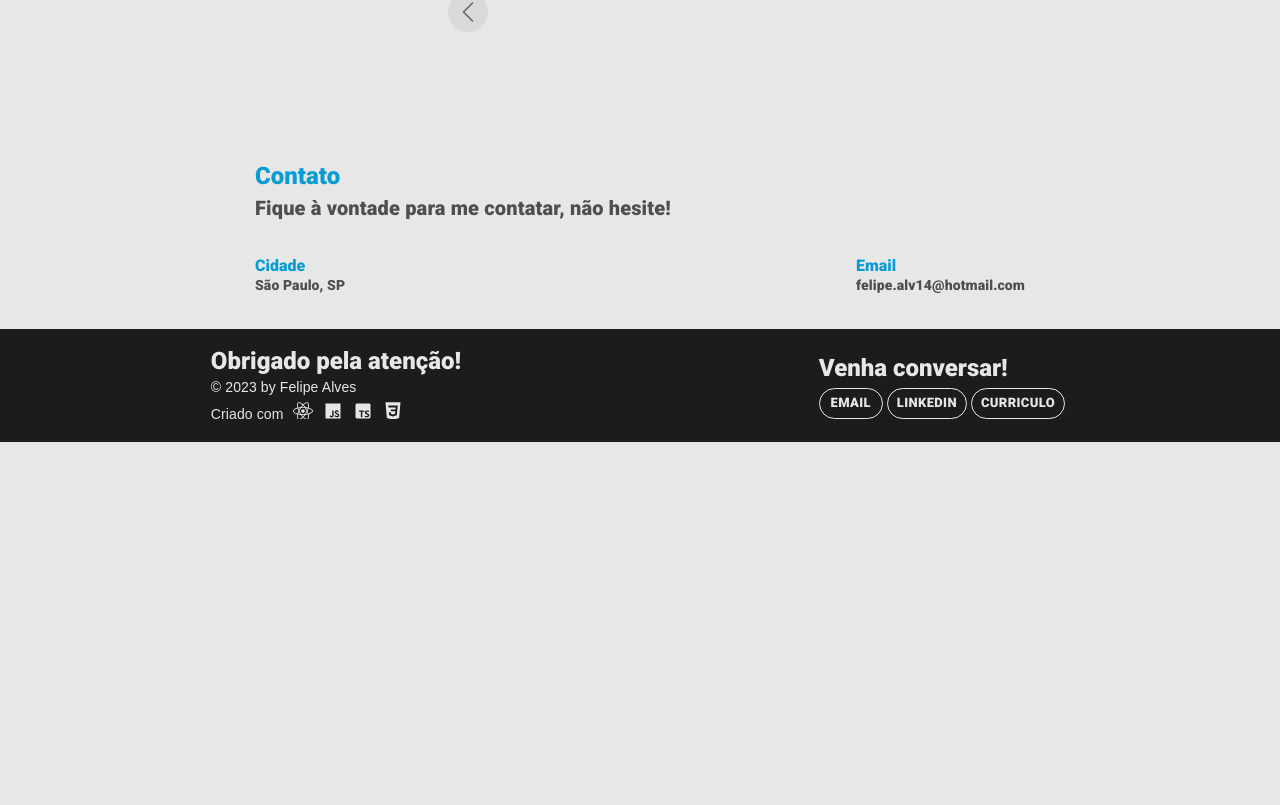
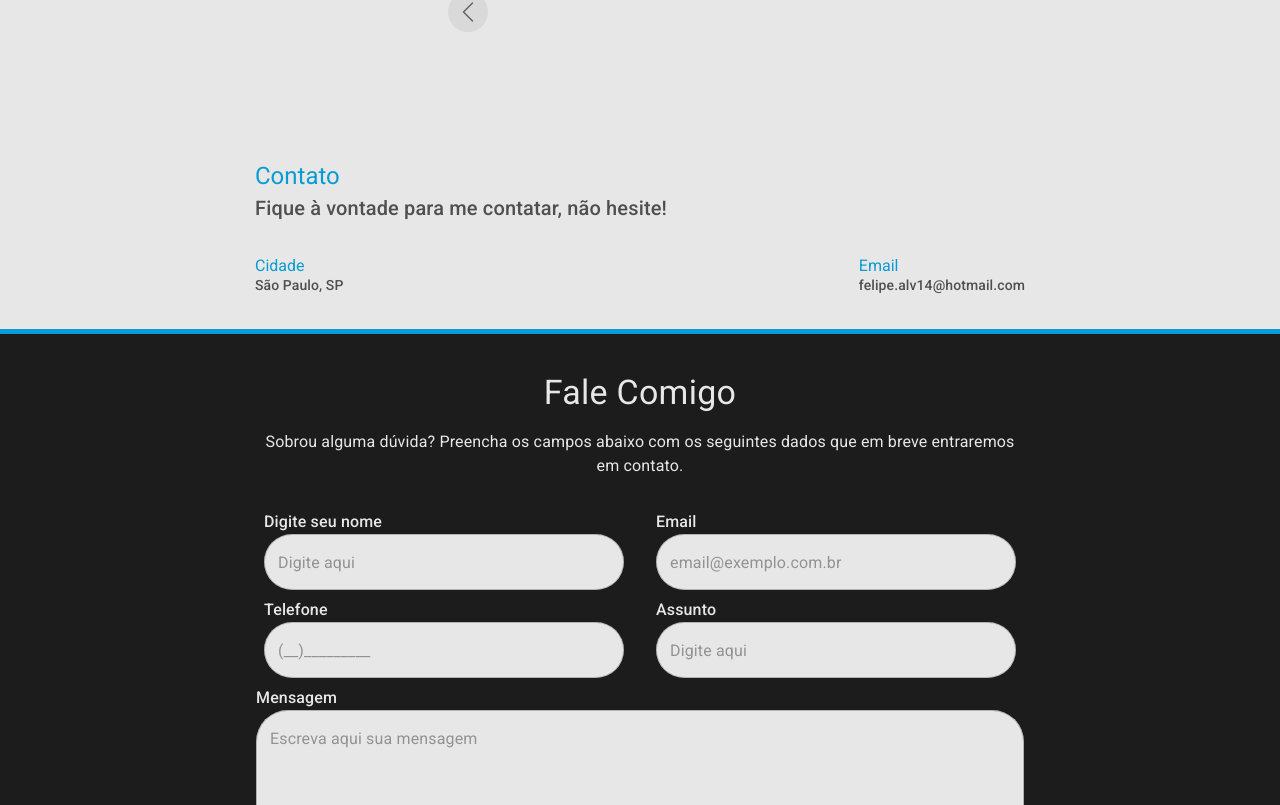
Before and after one commit to Felipe-alv-es/site-portifolio, a React (Create React App) app: page / in a window 1280 px wide. Shown: the part 1995-2800 px from the top of the page. Before the commit the page ends 2437 px from the top, so only its background shows below. Built offline with nearby package versions, Linux system fonts and the light colour scheme.

Commit message:
chore(Footer): base of form finished

```diff
--- a/public/index.html
+++ b/public/index.html
@@ -26,7 +26,8 @@
     -->
     <title>Felipe Alves</title>
     <!-- <link href="https://fonts.googleapis.com/css2?family=Roboto:wght@900&display=swap" rel="stylesheet"> -->
-    <link href="https://fonts.googleapis.com/css2?family=Open+Sans:wght@500&family=Roboto:wght@900&display=swap" rel="stylesheet">
+    <!-- <link href="https://fonts.googleapis.com/css2?family=Open+Sans:wght@500&family=Roboto:wght@900&display=swap" rel="stylesheet"> -->
+    <link href="https://fonts.googleapis.com/css2?family=Roboto:wght@400;500&display=swap" rel="stylesheet">
   </head>
   <body>
     <noscript>You need to enable JavaScript to run this app.</noscript>
--- /dev/null
+++ b/src/assets/utils/navbarOptions.tsx
@@ -0,0 +1,14 @@
+import React from "react";
+import {
+  AiFillHome,
+  AiFillDatabase,
+  AiFillProject,
+  AiFillMessage,
+} from "react-icons/ai";
+
+export const navbarOptions = [
+  { text: "Home", icon: <AiFillHome /> },
+  { text: "Sobre", icon: <AiFillDatabase /> },
+  { text: "Projetos", icon: <AiFillProject /> },
+  { text: "Contato", icon: <AiFillMessage /> },
+];
--- /dev/null
+++ b/src/components/Footer/ContactForm.js
@@ -0,0 +1,47 @@
+import React from "react";
+import { Box, Button } from "@mui/material";
+import {
+  StyledButtonIcon,
+  StyledTextField,
+  getTextfieldContainerStyle,
+  StyledTextFieldMessage,
+  getButtonStyle,
+} from "./ContactForm.styles.tsx";
+
+const ContactForm = () => {
+  return (
+    <Box>
+      <form>
+        <Box sx={getTextfieldContainerStyle}>
+          <Box>
+            <StyledButtonIcon>Digite seu nome</StyledButtonIcon>
+            <StyledTextField placeholder="Digite aqui" />
+          </Box>
+          <Box>
+            <StyledButtonIcon>Email</StyledButtonIcon>
+            <StyledTextField placeholder="email@exemplo.com.br" />
+          </Box>
+        </Box>
+        <Box sx={getTextfieldContainerStyle}>
+          <Box>
+            <StyledButtonIcon>Telefone</StyledButtonIcon>
+            <StyledTextField placeholder="(__)_________" />
+          </Box>
+          <Box>
+            <StyledButtonIcon>Assunto</StyledButtonIcon>
+            <StyledTextField placeholder="Digite aqui" />
+          </Box>
+        </Box>
+        <Box>
+          <StyledButtonIcon>Mensagem</StyledButtonIcon>
+          <StyledTextFieldMessage />
+        </Box>
+        <Box sx={getButtonStyle}>
+          <Button size="large">Enviar Contato</Button>
+        </Box>
+      </form>
+    </Box>
+  );
+};
+
+export default ContactForm;
--- /dev/null
+++ b/src/components/Footer/ContactForm.styles.tsx
@@ -0,0 +1,74 @@
+import React from "react";
+import { TextField, Typography } from "@mui/material";
+
+export const getTextfieldContainerStyle = () => ({
+  display: "flex",
+  margin: "8px",
+  "> :first-child": { width: "100%", marginRight: "16px" },
+  "> :last-child": {
+    width: "100%",
+    marginLeft: "16px",
+  },
+});
+
+export const getButtonStyle = () => ({
+  justifyContent: "center",
+  display: "flex",
+  "> button": {
+    background: "#089cd4",
+    color: "white",
+    borderRadius: "32px",
+    textTransform: "none",
+    padding: "12px 24px 12px 24px",
+    fontSize: "16px",
+    marginTop: "24px",
+    fontWeight: "normal",
+    width: "50%",
+    ":hover": {
+      background: "#078ABA",
+    },
+  },
+});
+
+export const StyledButtonIcon = (props) => {
+  return (
+    <Typography sx={{ color: "#e7e7e7", fontWeight: "medium" }} {...props} />
+  );
+};
+
+export const StyledTextField = (props) => {
+  return (
+    <TextField
+      fullWidth
+      sx={{
+        background: "#e7e7e7",
+        borderRadius: "32px",
+        borderStyle: "none",
+        "> div": {
+          borderRadius: "32px",
+        },
+      }}
+      {...props}
+    />
+  );
+};
+
+export const StyledTextFieldMessage = (props) => {
+  return (
+    <TextField
+      multiline
+      minRows={"10"}
+      placeholder="Escreva aqui sua mensagem"
+      sx={{
+        width: "100%",
+        borderStyle: "none",
+        background: "#e7e7e7",
+        borderRadius: "32px",
+        "> div": {
+          borderRadius: "32px",
+        },
+      }}
+      {...props}
+    />
+  );
+};
--- a/src/components/Footer/Footer.js
+++ b/src/components/Footer/Footer.js
@@ -1,91 +1,153 @@
-import { Box, Button, Icon, Typography, Alert, Snackbar } from "@mui/material";
-import React, { useState } from "react";
+import React from "react";
+import { Box, Divider, Typography } from "@mui/material";
+import ContactForm from "./ContactForm.js";
+import { navbarOptions } from "../../assets/utils/navbarOptions.tsx";
+import { HashLink } from "react-router-hash-link";
+import Logo from "../../assets/images/Logos/FelitLogo.png";
 import {
   getContainerStyles,
+  getTitleStyle,
   getSubtitleStyle,
-  getFooterContentStyle,
-  getFooterButtonStyle,
 } from "./Footer.styles.ts";
-import { FaReact } from "react-icons/fa";
-import { BiLogoJavascript, BiLogoTypescript } from "react-icons/bi";
-import { IoLogoCss3 } from "react-icons/io";
 
 const Footer = () => {
-  const [hasCopied, setHasCopied] = useState(false);
+  // const [hasCopied, setHasCopied] = useState(false);
 
-  const handleOnClick = () => {
-    return () => {
-      navigator.clipboard.writeText("felipe.alv14@hotmail.com");
-      setHasCopied(true);
-      setTimeout(setHasCopied, 2000, false);
-    };
-  };
+  // const handleOnClick = () => {
+  //   return () => {
+  //     navigator.clipboard.writeText("felipe.alv14@hotmail.com");
+  //     setHasCopied(true);
+  //     setTimeout(setHasCopied, 2000, false);
+  //   };
+  // };
 
   return (
     <Box sx={getContainerStyles}>
-      <Box sx={getFooterContentStyle}>
-        <Typography fontFamily={"roboto"} variant="h5" color={"#e7e7e7"}>
-          Obrigado pela atenção!
-        </Typography>
-        <Box sx={getSubtitleStyle}>
+      <Typography sx={getTitleStyle}>Fale Comigo</Typography>
+      <Typography sx={getSubtitleStyle}>
+        Sobrou alguma dúvida? Preencha os campos abaixo com os seguintes dados
+        que em breve entraremos em contato.
+      </Typography>
+      <ContactForm />
+      <Box sx={{ m: 5 }} />
+      <Divider sx={{ background: "white" }} />
+      <Box sx={{ display: "flex", justifyContent: "space-between" }}>
+        <Box
+          sx={{ width: "35%", height: "fit-content" }}
+          component="img"
+          src={Logo}
+          alt="Man avatar generic image"
+        />
+        <Box
+          sx={{
+            padding: "32px",
+            "> ul": {
+              listStyle: "none",
+              "> li": {
+                margin: "16px 0px 16px 0px",
+                "> *": {
+                  textDecoration: "none",
+                  color: "white",
+                },
+              },
+            },
+          }}
+        >
           <Typography
-            fontFamily={"sans-serif"}
-            variant="subtitle2"
-            color={"#e7e7e7"}
+            sx={{
+              color: "#089cd4",
+              typography: "h6",
+              fontWeight: "bold",
+              marginBottom: "16px",
+            }}
           >
-            © 2023 by Felipe Alves <br /> Criado com
-            <Icon fontSize="small">
-              <FaReact />
-            </Icon>
-            <Icon fontSize="small">
-              <BiLogoJavascript />
-            </Icon>
-            <Icon fontSize="small">
-              <BiLogoTypescript />
-            </Icon>
-            <Icon fontSize="small">
-              <IoLogoCss3 />
-            </Icon>
+            Menu
           </Typography>
+          <ul>
+            {navbarOptions.map((item) => (
+              <li key={item.text}>
+                <HashLink smooth to={`#${item.text}`}>
+                  {item.text}
+                </HashLink>
+              </li>
+            ))}
+          </ul>
         </Box>
-      </Box>
-      <Box>
-        <Typography fontFamily={"roboto"} variant="h5" color={"#e7e7e7"}>
-          Venha conversar!
-        </Typography>
-        <Button
-          sx={getFooterButtonStyle}
-          onClick={handleOnClick()}
-          variant="outlined"
-          size="small"
-        >
-          <Snackbar open={hasCopied}>
-            <Alert>{"Copiado!"}</Alert>
-          </Snackbar>
-          Email
-        </Button>
-        <Button
-          onClick={() =>
-            window.open("https://www.linkedin.com/in/felipe-alves-oliveira/")
-          }
-          sx={getFooterButtonStyle}
-          variant="outlined"
-          size="small"
-        >
-          Linkedin
-        </Button>
-        <Button
-          onClick={() =>
-            window.open(
-              "https://drive.google.com/file/d/1vovf9y0WnbG-WpydjwhkRl1Vz1eBJJ-r/view?usp=sharing"
-            )
-          }
-          sx={getFooterButtonStyle}
-          variant="outlined"
-          size="small"
-        >
-          Curriculo
-        </Button>
+        <Box>
+          <Typography
+            sx={{
+              color: "#089cd4",
+              typography: "h6",
+              fontWeight: "bold",
+              marginBottom: "16px",
+              padding: "32px 0px 0px 0px",
+            }}
+          >
+            Redes Sociais
+          </Typography>
+          <Box
+            sx={{
+              "> ul": {
+                listStyle: "none",
+                "> li": {
+                  margin: "16px 0px 16px 0px",
+                  ">*": {
+                    textDecoration: "none",
+                    color: "white",
+                  },
+                },
+              },
+            }}
+          >
+            <ul>
+              <li>
+                <HashLink>Linkedin</HashLink>
+              </li>
+              <li>
+                <HashLink>WhatsApp</HashLink>
+              </li>
+              <li>
+                <HashLink>Tiktok</HashLink>
+              </li>
+            </ul>
+          </Box>
+        </Box>
+        <Box sx={{ marginLeft: "16px" }}>
+          <Typography
+            sx={{
+              color: "#089cd4",
+              typography: "h6",
+              fontWeight: "bold",
+              marginBottom: "16px",
+              padding: "32px 0px 0px 0px",
+            }}
+          >
+            Contato
+          </Typography>
+          <Box
+            sx={{
+              "> ul": {
+                listStyle: "none",
+                "> li": {
+                  margin: "16px 0px 16px 0px",
+                  ">*": {
+                    textDecoration: "none",
+                    color: "white",
+                  },
+                },
+              },
+            }}
+          >
+            <ul>
+              <li>
+                <HashLink>{"(11) 98166-9996"}</HashLink>
+              </li>
+              <li>
+                <HashLink>felipe.alv14@hotmail.com</HashLink>
+              </li>
+            </ul>
+          </Box>
+        </Box>
       </Box>
     </Box>
   );
--- a/src/components/Footer/Footer.styles.ts
+++ b/src/components/Footer/Footer.styles.ts
@@ -2,36 +2,24 @@ import { SxProps } from "@mui/material/";
 
 export const getContainerStyles = (): SxProps => ({
   background: "#1c1c1c",
-  padding: "1em 2em 1em 2em",
-  display: "grid",
-  placeItems: "center",
-  gridTemplateAreas: `'footerContent contats'`,
-  "@media(max-width: 544px)": {
-    gridTemplateAreas: `'footerContent''contats'`,
-    placeItems: "normal",
-  },
+  borderStyle: "solid",
+  borderColor: "#089cd4",
+  borderWidth: "5px 0px 0px 0px",
+  padding: "3% 20% 10% 20%",
 });
 
-export const getFooterContentStyle = (): SxProps => ({
-  gridArea: "footerContent",
-  "@media(max-width: 544px)": {
-    marginBottom: "1em",
-  },
+export const getTitleStyle = () => ({
+  fontWeight: "medium",
+  textAlign: "center",
+  marginBottom: "16px",
+  color: "#e7e7e7",
+  typography: "h4",
 });
 
-export const getSubtitleStyle = (): SxProps => ({
-  "> h6 > span": {
-    marginLeft: "10px",
-  },
+export const getSubtitleStyle = () => ({
+  fontWeight: "normal",
+  textAlign: "center",
+  marginBottom: "32px",
+  color: "#e7e7e7",
+  typography: "body1",
 });
-
-export const getFooterButtonStyle = (): SxProps => ({
-  color: "#e7e7e7",
-  borderColor: "#e7e7e7",
-  marginTop: "4px",
-  marginRight: "4px",
-  borderRadius: "20px",
-  ":hover": {
-    borderColor: "#A8A8A8",
-  },
-});
--- a/src/components/Navbar/Navbar.styles.ts
+++ b/src/components/Navbar/Navbar.styles.ts
@@ -15,7 +15,7 @@ export const getNavbarStyles = (): SxProps => ({
       "> *": {
         color: "#1a1a1a",
         textDecoration: "none",
-
+        fontWeight: "bold",
         marginRight: "1em",
         marginTop: "5px",
         padding: "15px",
--- a/src/components/Projects/Projects.js
+++ b/src/components/Projects/Projects.js
@@ -156,7 +156,7 @@ const Projects = () => {
                 <Typography
                   variant="h6"
                   color={"#089cd4"}
-                  sx={{ userSelect: "none" }}
+                  sx={{ userSelect: "none", fontWeight: "bold" }}
                 >
                   {item.title}
                 </Typography>
--- a/src/components/Projects/Projects.styles.tsx
+++ b/src/components/Projects/Projects.styles.tsx
@@ -10,6 +10,7 @@ export const getTitleStyle = (): SxProps => ({
   textAlign: "center",
   typography: "h5",
   color: "#089cd4",
+  fontWeight: "bold",
 });
 
 export const getSubtitleStyle = (): SxProps => ({
@@ -17,6 +18,7 @@ export const getSubtitleStyle = (): SxProps => ({
   textAlign: "center",
   typography: "h6",
   color: "#4F4F4F",
+  fontWeight: "bold",
 });
 
 export const getContentStyle = (): SxProps => ({
@@ -69,6 +71,7 @@ export const getProjectNameStyle = (): SxProps => ({
   typography: "h5",
   marginBottom: "4px",
   userSelect: "none",
+  fontWeight: "bold",
   "@media(max-width: 544px)": {
     marginBottom: "12px",
   },
```
Also changed, not shown: src/components/About/About.js (+13 -7 lines), src/components/Home/Home.js (+8 -4 lines), src/components/Navbar/Navbar.js (+8 -16 lines), src/assets/images/Icons/Figma.png (renamed from src/assets/images/CommumImages/Figma.png), src/assets/images/Logos/FelitLogo.png (added).
